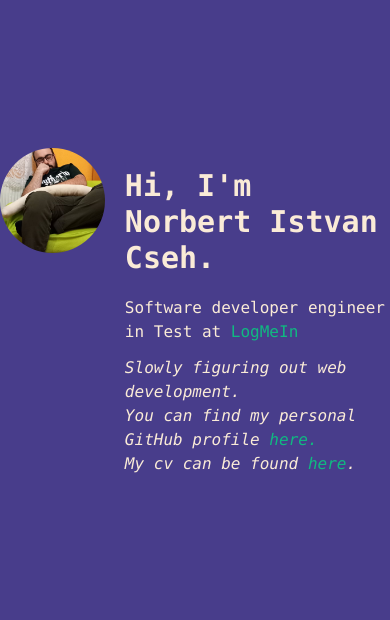
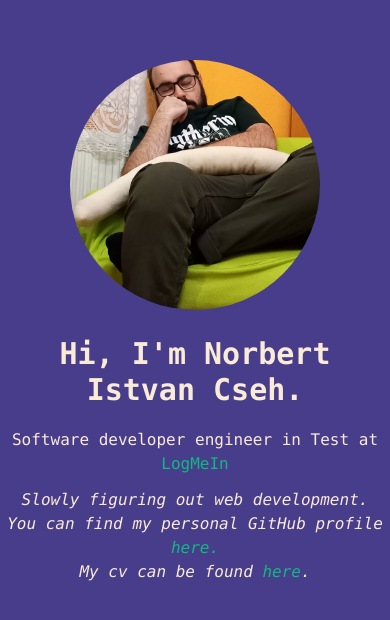
Before and after one commit to NorbertCseh/ncseh, a Next.js app: page / in a window 390 px wide. Shown: the part 110-730 px from the top of the page. Built offline with nearby package versions, Linux system fonts and the light colour scheme.

Commit message:
index page mobile view

```diff
--- a/src/pages/index.tsx
+++ b/src/pages/index.tsx
@@ -16,17 +16,17 @@ const Home: NextPage = () => {
       </Head>
 
       <main className="flex w-full h-screen">
-        <div className="flex h-fit m-auto">
-          <div className="mr-5">
+        <div className="flex-container h-fit m-auto text-center sm:flex sm:text-left">
+          <div className="m-5">
             <Image
               src="/me.jpg"
               alt="Norbert Cseh in sleep"
               className="rounded-full"
-              width={200}
-              height={200}
+              width={250}
+              height={250}
             />
           </div>
-          <div className="pt-5">
+          <div className="m-auto">
             <h1 className="font-mono text-3xl pb-5 font-bold">Hi, I&apos;m Norbert Istvan Cseh.</h1>
             <h3 className="font-mono text-m pb-3">
               Software developer engineer in Test at{" "}
```
